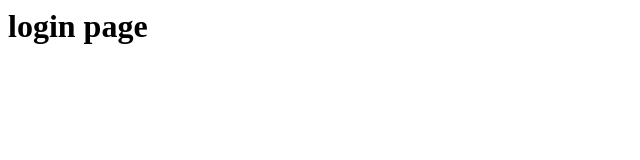
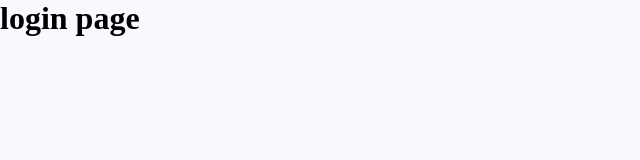
Before and after one commit to parham-snk/site, a website: page app/resources/login.ejs in a window 1280 px wide. Shown: the whole page, without its empty margins (0-640 px from the left). Drawn offline with nearby package versions, Linux system fonts and the light colour scheme; files that its build step writes are made by us from their sources.

Commit message:
adding css file

```diff
--- /dev/null
+++ b/app/public/css/style.css
@@ -0,0 +1,7 @@
+*{
+    padding: 0;
+    margin: 0;
+}
+body{
+    background-color: ghostwhite;
+}
--- a/app/resources/login.ejs
+++ b/app/resources/login.ejs
@@ -3,6 +3,7 @@
     <meta charset="UTF-8">
     <meta name="viewport" content="width=device-width, initial-scale=1.0">
     <title>Document</title>
+    <link rel="stylesheet" href="/public/css/style.css">
 </head>
 <body>
     <h1>login page</h1>
```
